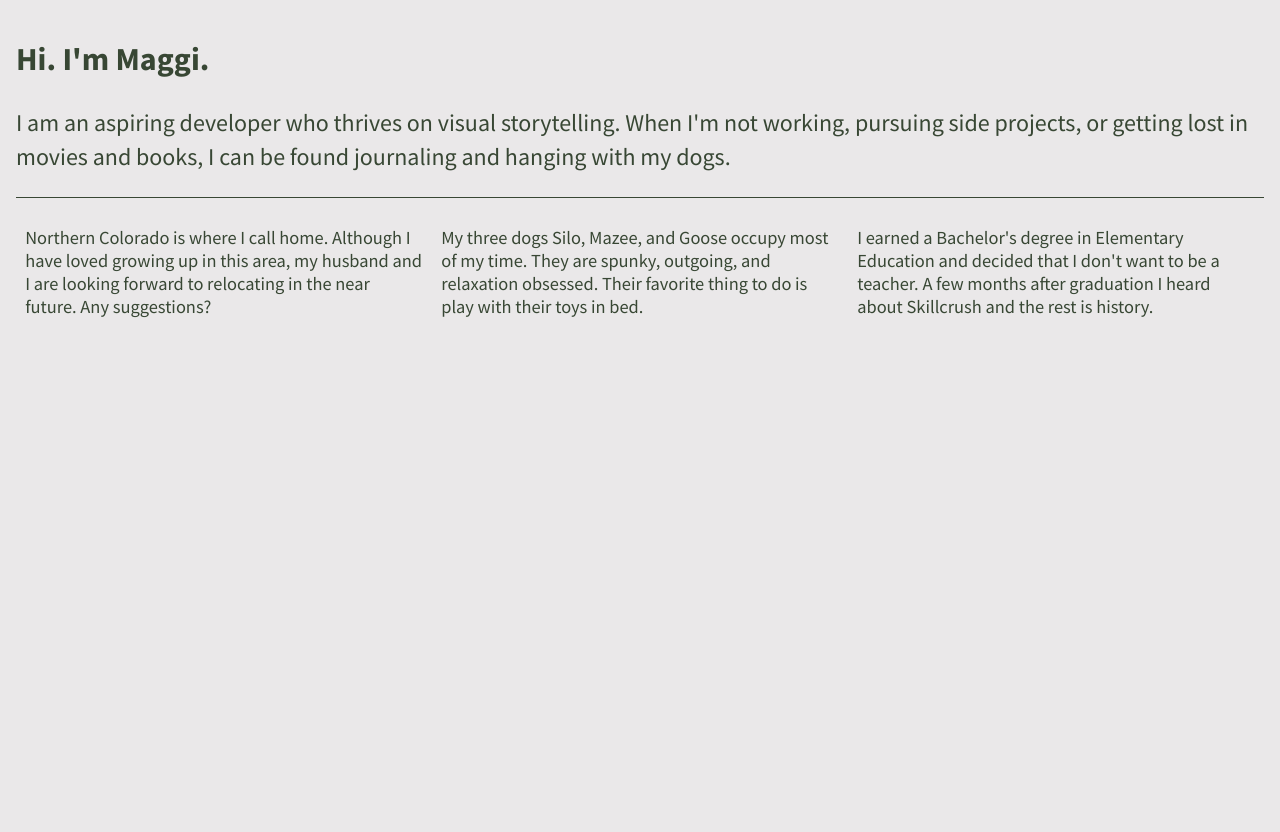
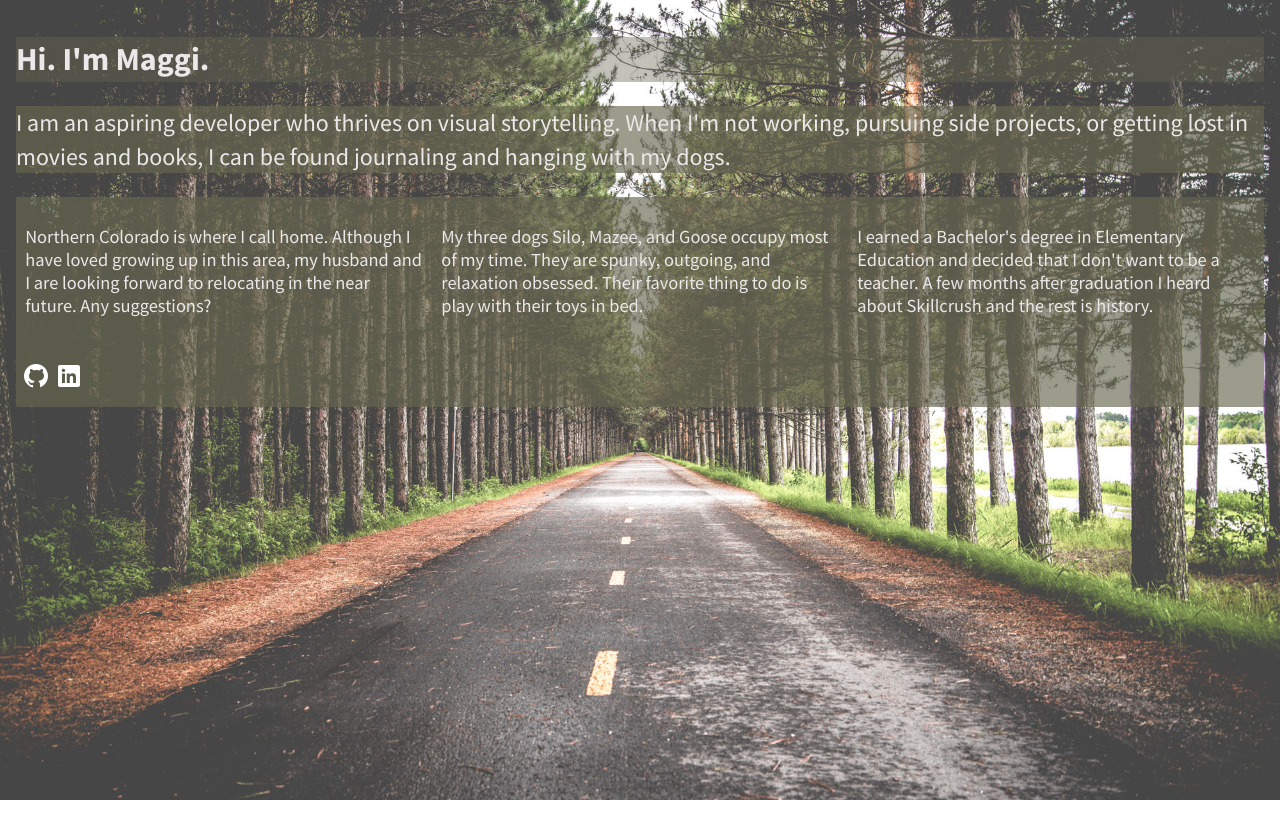
Before and after one commit to maggi-b/about-me-flexbox-practice, a plain HTML site: page index.html in a window 1280 px wide. After the commit the page ends 800 px from the top, so only its background shows below. Drawn offline with nearby package versions, Linux system fonts and the light colour scheme.

Commit message:
Added footer updated bg and colors

```diff
--- a/css/main.css
+++ b/css/main.css
@@ -97,23 +97,24 @@ textarea {
 
 
 html {
-    background-color: #eae8e9;
-    height: 100%;
+    background-image: url(../img/bkgd.jpg);
+    background-size: cover;
+    background-attachment: fixed;
 }
 
 h1 {
-    color: #384734;
-    justify-content: center;
+    background-color: rgba(104, 104, 80, 0.4);
+    color: #eae8e9;
     font-size: 2em;
 
 }
 
 .main {
-    color: #384734;
+    background-color: rgba(104, 104, 80, 0.65);
+    color: #eae8e9;
     justify-content: center;
     font-size: 1.5em;
     padding: 0;
-    border-bottom: 1px solid #384734;
 }
 
 body {
@@ -133,7 +134,8 @@ body {
 .div-2,
 .div-3 {
     display: flex;
-    color: #384734;
+    background-color: rgba(104, 104, 80, 0.65);
+    color: #eae8e9;
     line-height: 1.25em;
     font-size: 1.15em;
     height: auto;
@@ -141,6 +143,22 @@ body {
     justify-content: center;
     text-align: left;
     padding: 0.5em;
+}
+
+footer {
+    background-color: rgba(104, 104, 80, 0.65);
+    display: flex;
+    margin: 0;
+}
+
+footer ul {
+    list-style: none;
+    padding-left: 5px;
+    ;
+}
+
+footer ul li {
+    display: inline-block;
 }
 
 /* ==========================================================================
--- a/index.html
+++ b/index.html
@@ -63,5 +63,13 @@
         ga('create', 'UA-XXXXX-X', 'auto'); ga('send', 'pageview');
     </script>
 </body>
+<footer>
+    <ul>
+        <li id="github"> <a href="https://github.com/maggi-b" target="_blank"><img src="img/white-github.png"
+                    alt="github icon"></a></li>
+        <li id="linkedin"> <a href="https://www.linkedin.com/in/maggi-bratton-584120208/" target="_blank"><img
+                    src="img/white-linkedin.png" alt="linkedin icon"></a></li>
+    </ul>
+</footer>
 
 </html>
```
Also changed, not shown: img/white-github.png (added), img/white-linkedin.png (added).
